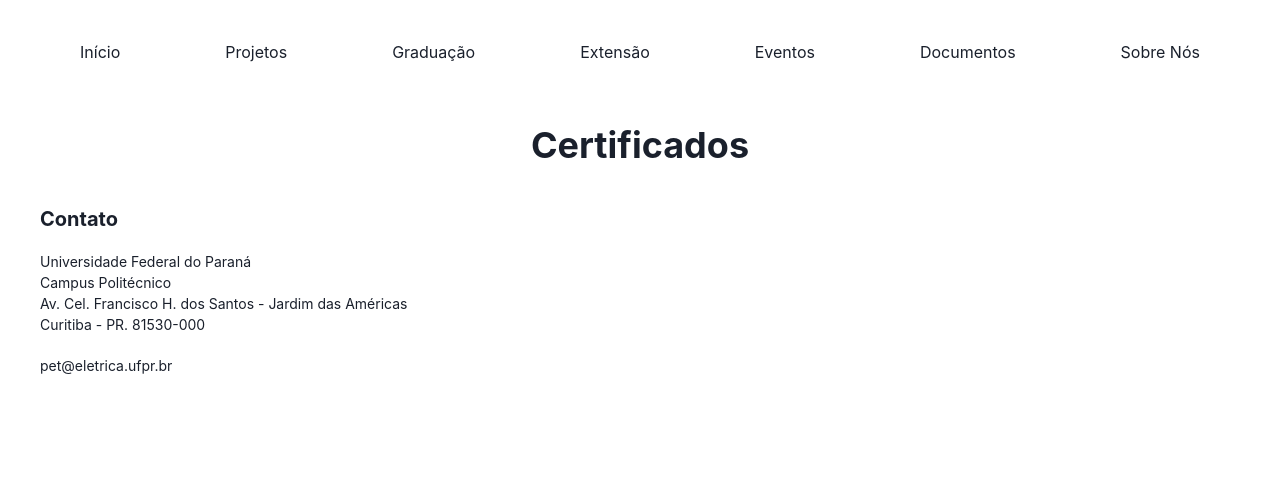
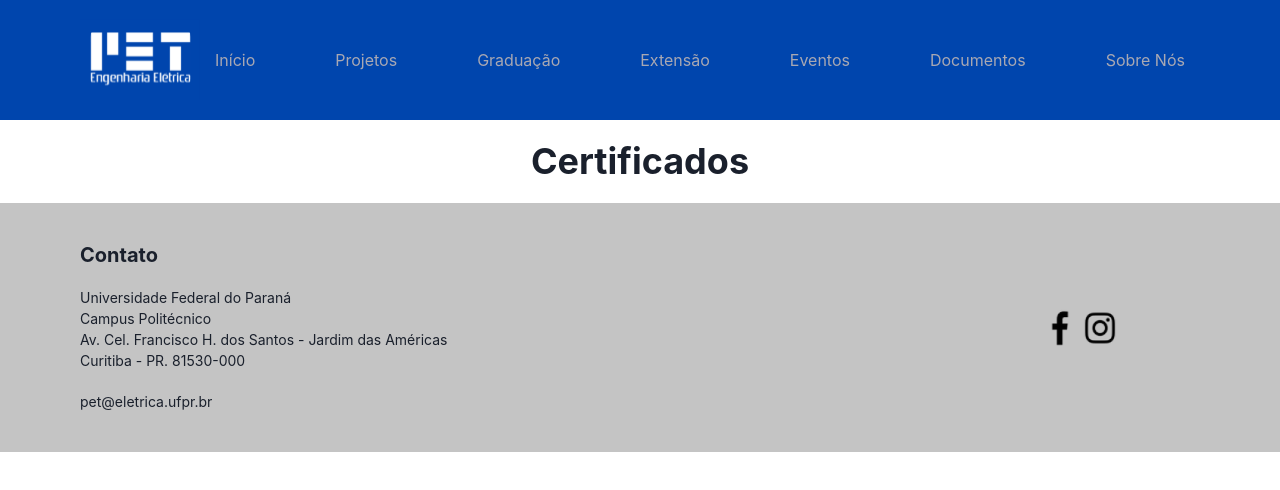
Before and after one commit to PET-Eletrica-UFPR/sitePET, a React (Vite) app: page /certificates in a window 1280 px wide. Shown: the top 490 px of the page. Built offline with nearby package versions, Linux system fonts and the light colour scheme.

Commit message:
Ajustada a estilização dos componentes

```diff
--- a/src/components/Footer.tsx
+++ b/src/components/Footer.tsx
@@ -1,9 +1,15 @@
-import { Flex, Heading, Text } from '@chakra-ui/react';
-
+import { Flex, Heading, Text, Image } from '@chakra-ui/react';
 
 export function Footer() {
   return (
-    <Flex as='footer' flexDirection='column' px={10} py={5}>
+    <Flex
+      as='footer'
+      align='center'
+      bg='#C4C4C4'
+      px={20}
+      py={10}
+    >
+      <Flex flexDirection='column'  >
         <Heading size='md'>Contato</Heading>
         <Text fontSize='sm' mt={5}>Universidade Federal do Paraná</Text>
         <Text fontSize='sm'>Campus Politécnico</Text>
@@ -11,5 +17,21 @@ export function Footer() {
         <Text fontSize='sm' mb={5}>Curitiba - PR. 81530-000</Text>
         <Text fontSize='sm'>pet@eletrica.ufpr.br</Text>
       </Flex>
+      <Flex
+      ml = 'auto'
+      mr = {20}
+      >
+        <Image
+          src="./public/logoFace.png"
+          alt="logoFace"
+          boxSize='40px'
+        />
+        <Image
+          src="./public/logoInsta.png"
+          alt="logoInsta"
+          boxSize='40px'
+        />
+        </Flex>
+    </Flex>
   );
 }
--- a/src/components/Header.tsx
+++ b/src/components/Header.tsx
@@ -1,10 +1,33 @@
-import { Flex, Link } from '@chakra-ui/react';
+import { Flex, Link, Image, HStack } from '@chakra-ui/react';
 import { Link as ReactRouterLink } from 'react-router-dom';
 
 
 export function Header() {
   return (
-    <Flex as='header' direction='row' justify='space-between' px={20} py={10}>
+    <Flex
+    as='header'
+    direction='row'
+    justify='space-between'
+    align='center'
+    px={20}
+    bg='#0045AD'
+    color='#A8A8B3'
+    >
+      <Flex
+      >
+        <Image
+          src="./public/Logo.svg"
+          alt="logoFace"
+          boxSize='120px'
+        />
+
+      </Flex>
+      <HStack
+        spacing={20}
+        ml = 'auto'
+        mr='auto'
+      >
+
         <Link as={ReactRouterLink} to='/'>Início</Link>
         <Link as={ReactRouterLink} to='/projects'>Projetos</Link>
         <Link as={ReactRouterLink} to='/graduation'>Graduação</Link>
@@ -12,6 +35,8 @@ export function Header() {
         <Link as={ReactRouterLink} to='/events'>Eventos</Link>
         <Link as={ReactRouterLink} to='/certificates'>Documentos</Link>
         <Link as={ReactRouterLink} to='/about-us'>Sobre Nós</Link>
+
+      </HStack>
     </Flex>
   );
 }
```
Lines whose indentation alone changed are shown as unchanged.
